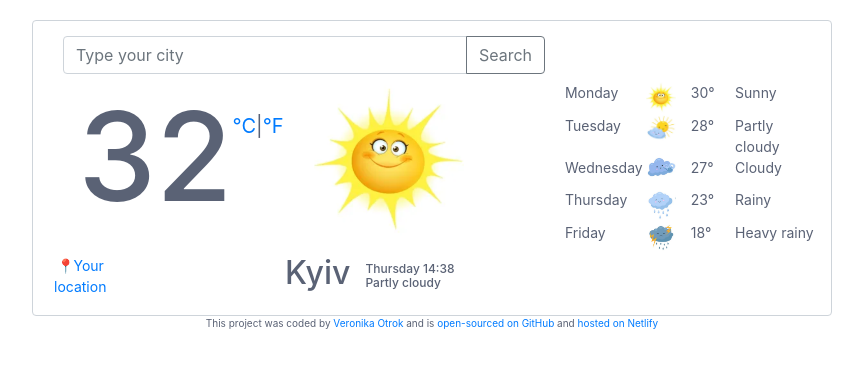
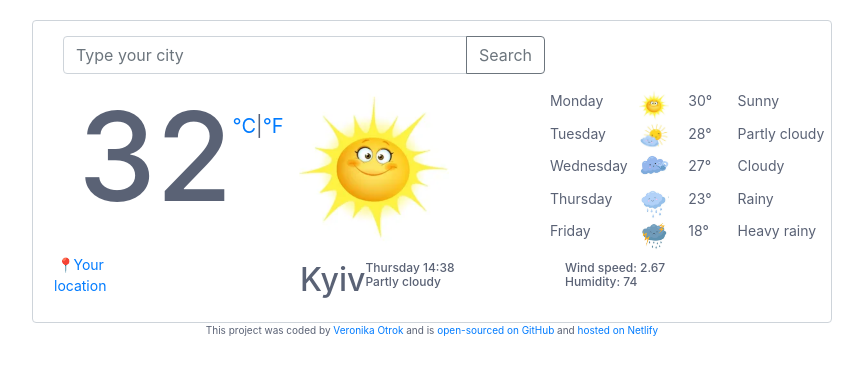
Before and after one commit to Veron-me/Weather-web, a website built with Parcel: page index.html in a window 1280 px wide. Shown: the whole page, without its empty margins (208-1071 px from the left). Built offline with nearby package versions, Linux system fonts and the light colour scheme; no server answers.

Commit message:
Added wind speed/humidity
Added in html and css wind speed and humidity

```diff
--- a/index.html
+++ b/index.html
@@ -130,13 +130,23 @@
             Kyiv
           </h2>
         </div>
-        <div class="col-7">
+        <div class="col-3">
             <h3>
               <div class="current-day-time">
               Tuesday 16:00
             </div>
                 <div class="current-weather">
                 Partly cloudy
+              </div>
+            </h3>
+         </div>
+         <div class="col-4">
+            <h3>
+              <div class="current-day-time">
+              Wind speed: 2.67
+            </div>
+                <div class="current-weather">
+                Humidity: 74
               </div>
             </h3>
          </div>
--- a/style.css
+++ b/style.css
@@ -46,7 +46,8 @@ button:hover {
   padding: 0;
   height: 32.5px;
 }
-.celected-city .col-7 {
+.celected-city .col-3,
+.col-4 {
   padding: 8px 0 0 0;
 }
 .celsius,
```
